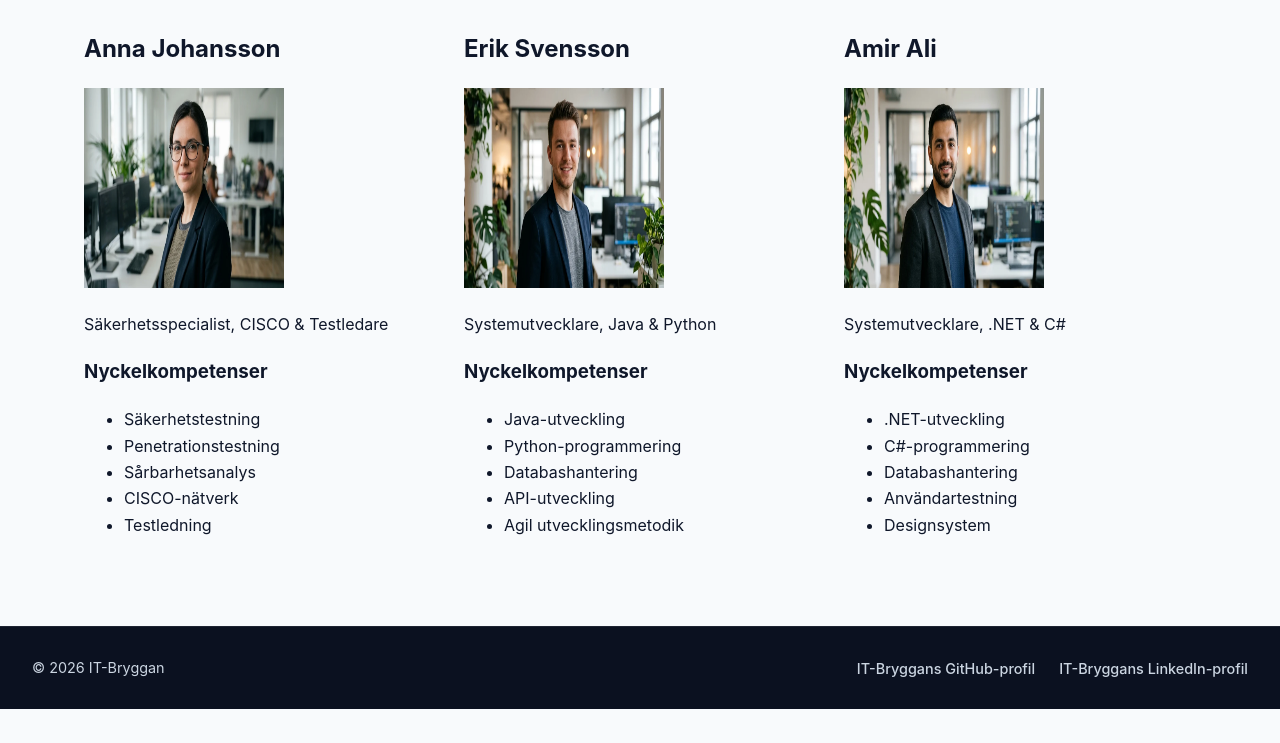
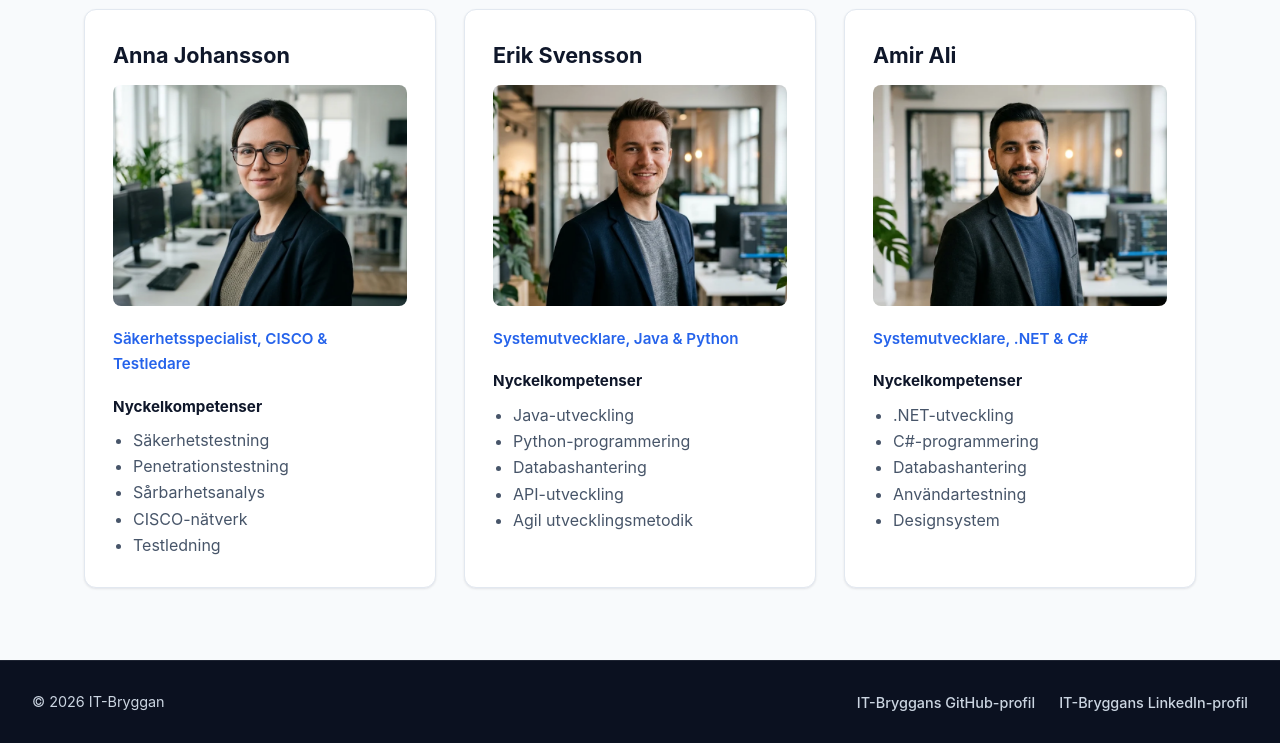
Before and after one commit to rojdibaba/IT-Bryggan, a plain HTML site: page HTML/kompetenser.html in a window 1280 px wide. Shown: the part 166-909 px from the top of the page. Before the commit the page ends 875 px from the top, so only its background shows below. Drawn offline with Linux system fonts and the light colour scheme; files whose address does not match are found by name.

Commit message:
Fixade formatet på bilderna i rätt storlek och la till en gruppbild på startsidan

```diff
--- a/HTML/kompetenser.html
+++ b/HTML/kompetenser.html
@@ -54,7 +54,8 @@
       <article class = "team-member">
 
         <h2 class = "team-member__name">Anna Johansson</h2>
-        <img class="team-member__image" src="../images/team-member_Anna.jpg" alt="Porträtt av säkerhetsspecialisten Anna Johansson" width="200" height="200" loading="lazy">        <p class = "team-member__role">Säkerhetsspecialist, CISCO & Testledare</p>
+        <img class="team-member__image" src="../images/team-member_Anna.jpg" alt="Porträtt av säkerhetsspecialisten Anna Johansson" loading="lazy" class = "team-member__image">
+        <p class = "team-member__role">Säkerhetsspecialist, CISCO & Testledare</p>
         <h3 class = "team-member__subtitle">Nyckelkompetenser</h3>
         <ul class = "team-member__skill-list">
           <li class = "team-member__skill-item">Säkerhetstestning</li>
@@ -68,7 +69,7 @@
       <article class = "team-member">
 
         <h2 class = "team-member__name">Erik Svensson</h2>
-        <img class = "team-member__image" src= "../images/team-member_Erik.jpg" alt="Porträtt av Systemutvecklaren Erik Svensson" width= "200" height="200" loading="lazy">
+        <img class = "team-member__image" src= "../images/team-member_Erik.jpg" alt="Porträtt av Systemutvecklaren Erik Svensson"  loading="lazy" class = "team-member__image">
         <p class = "team-member__role">Systemutvecklare, Java & Python</p>
         <h3 class = "team-member__subtitle">Nyckelkompetenser</h3>
         <ul class = "team-member__skill-list">
@@ -83,7 +84,7 @@
       <article class = "team-member">
 
         <h2 class = "team-member__name">Amir Ali</h2>
-        <img class = "team-member__image" src= "../images/team-member_Amir.jpg" alt="Porträtt av Systemutvecklaren Amir Ali" width= "200" height="200" loading="lazy">
+        <img class = "team-member__image" src= "../images/team-member_Amir.jpg" alt="Porträtt av Systemutvecklaren Amir Ali" loading="lazy" class = "team-member__image">
         <p class = "team-member__role">Systemutvecklare, .NET & C#</p>
         <h3 class = "team-member__subtitle">Nyckelkompetenser</h3>
         <ul class = "team-member__skill-list">
--- a/css/style.css
+++ b/css/style.css
@@ -433,7 +433,7 @@ body {
   gap: 1.75rem;
 }
 
-.team-card {
+.team-member {
   display: flex;
   flex-direction: column;
   padding: 1.75rem;
@@ -446,41 +446,44 @@ body {
     box-shadow 0.2s ease;
 }
 
-.team-card:hover {
+.team-member:hover {
   transform: translateY(-3px);
   box-shadow: var(--shadow-md);
 }
 
-.team-card__image {
+.team-member__image {
   width: 100%;
-  height: 240px;
+  height: auto;
+  aspect-ratio: 4 / 3;
   object-fit: cover;
+  object-position: center top;
+  display: block;
   border-radius: 8px;
   margin-bottom: 1.25rem;
 }
 
-.team-card__name {
-  margin: 0 0 0.25rem 0;
+.team-member__name {
+  margin: 0 0 0.75rem 0;
   font-size: 1.35rem;
   font-weight: 700;
   color: var(--text-main);
 }
 
-.team-card__role {
+.team-member__role {
   margin: 0 0 1.1rem 0;
   font-size: 0.95rem;
   font-weight: 600;
   color: var(--accent);
 }
 
-.team-card__heading {
+.team-member__subtitle {
   margin: 0 0 0.5rem 0;
   font-size: 0.95rem;
   font-weight: 700;
   color: var(--text-main);
 }
 
-.team-card__list {
+.team-member__skill-list {
   margin: 0;
   padding-left: 1.25rem;
   color: var(--text-muted);
```
Also changed, not shown: HTML/index.html (+1 -1 lines), 1 other file.
